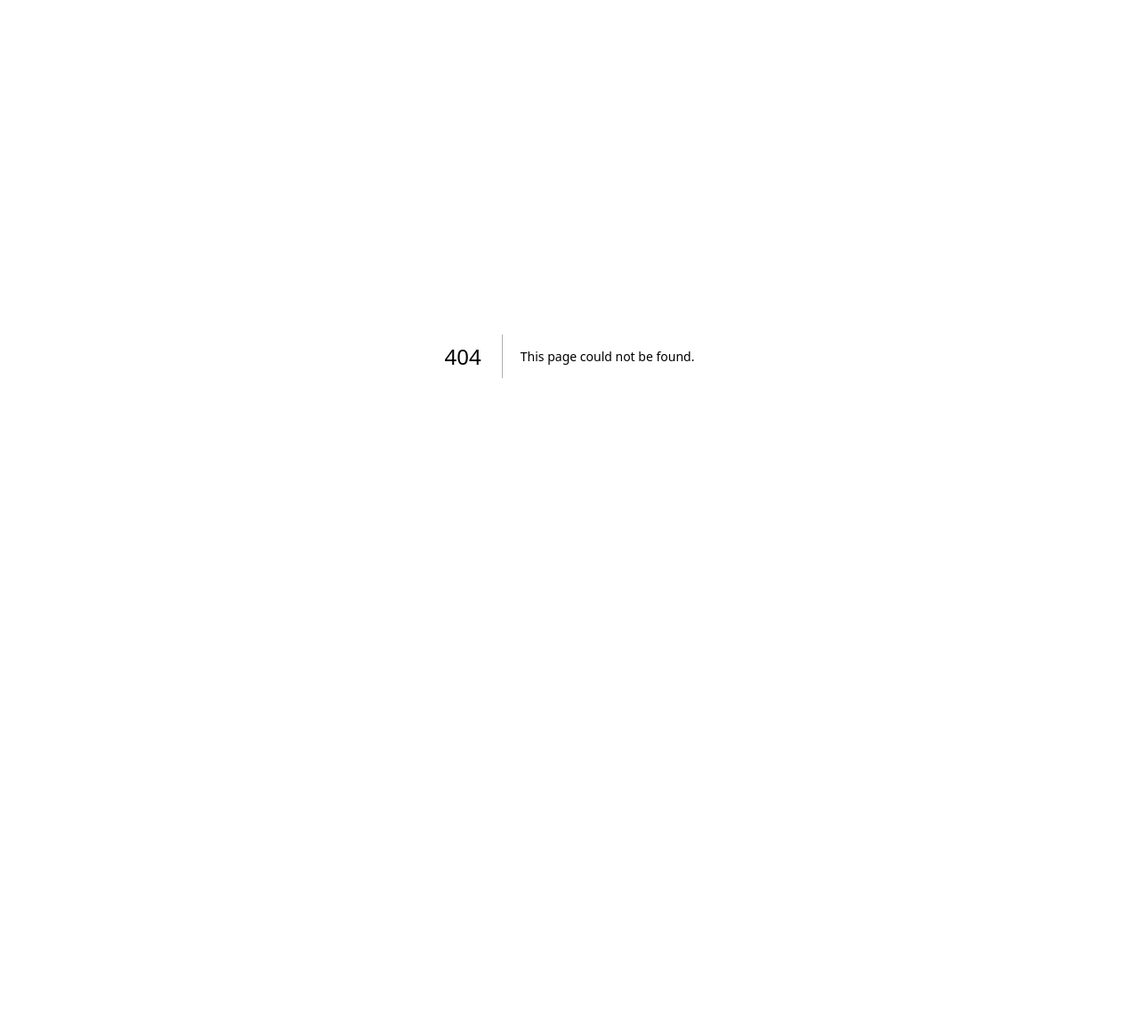
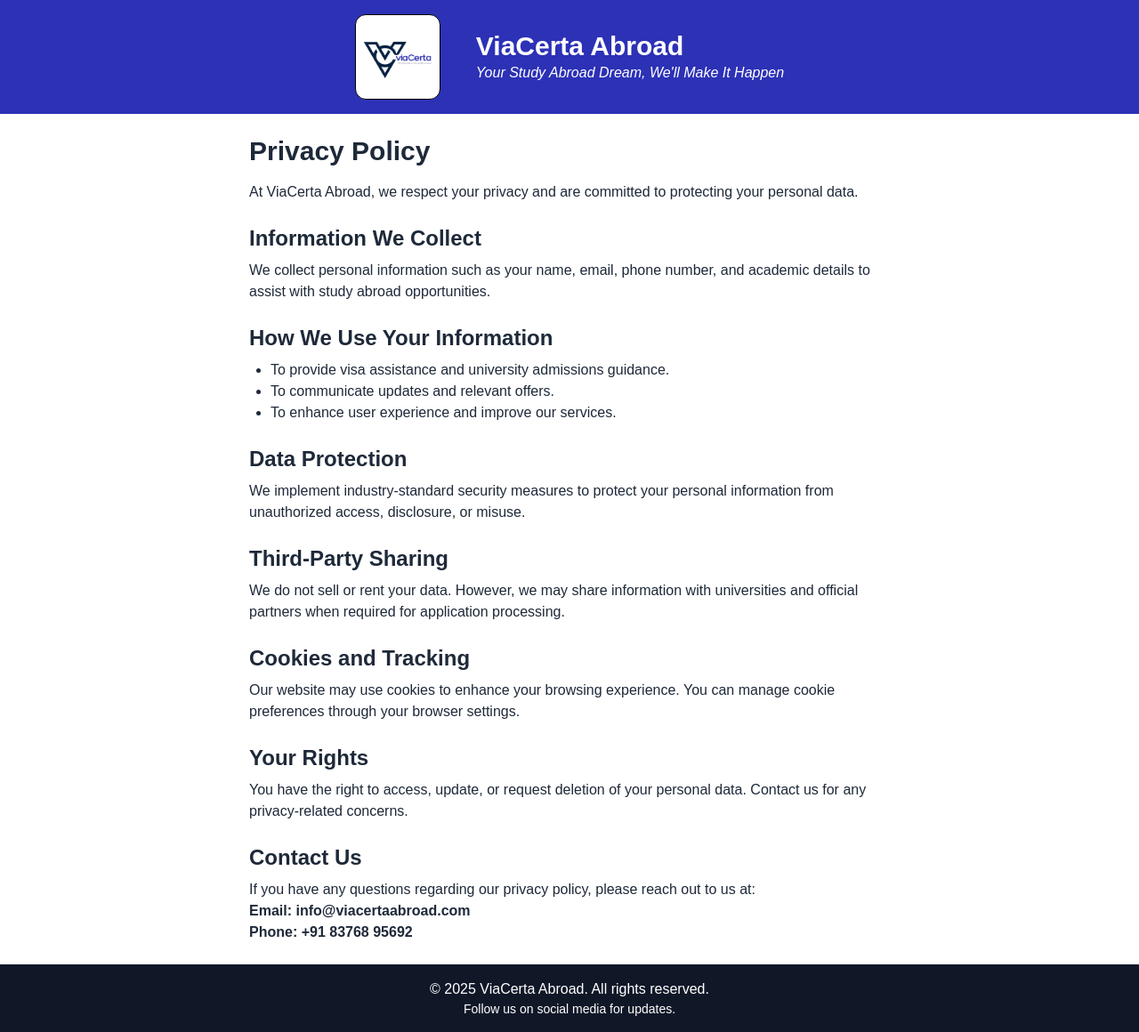
Before and after one commit to sanketkedare/viacertaabroad_main, a Next.js app: page /privacy-policy in a window 1280 px wide. Before the commit this address had no page. Shown: the whole page at 89% size. Before the commit the page ends 800 px from the top, so only its background shows below. Built offline with nearby package versions, Linux system fonts and the light colour scheme.

Commit message:
Added Privacy Policy

```diff
--- /dev/null
+++ b/src/app/privacy-policy/page.js
@@ -0,0 +1,74 @@
+import React from "react";
+
+const PrivacyPolicy = () => {
+  return (
+    <div className="flex flex-col min-h-screen">
+      <header className="flex justify-center items-center py-4 bg-[#2c31b6] gap-4 md:gap-10 px-4">
+        <img
+          className="h-16 md:h-24 rounded-xl border bg-white"
+          src="/viaCerta-logo.png"
+          alt="ViaCerta Abroad - Study Abroad Scholarships"
+        />
+        <div className="text-left">
+          <h1 className="text-2xl md:text-3xl font-bold text-white">ViaCerta Abroad</h1>
+          <small className="text-white italic md:text-base">
+            Your Study Abroad Dream, We'll Make It Happen
+          </small>
+        </div>
+      </header>
+
+      <main className="flex-grow max-w-3xl mx-auto p-6 text-gray-800">
+        <h1 className="text-3xl font-bold mb-4">Privacy Policy</h1>
+        <p className="mb-4">
+          At ViaCerta Abroad, we respect your privacy and are committed to protecting your personal data.
+        </p>
+
+        <h2 className="text-2xl font-semibold mt-6 mb-2">Information We Collect</h2>
+        <p>
+          We collect personal information such as your name, email, phone number, and academic details to assist with study abroad opportunities.
+        </p>
+
+        <h2 className="text-2xl font-semibold mt-6 mb-2">How We Use Your Information</h2>
+        <ul className="list-disc pl-6">
+          <li>To provide visa assistance and university admissions guidance.</li>
+          <li>To communicate updates and relevant offers.</li>
+          <li>To enhance user experience and improve our services.</li>
+        </ul>
+
+        <h2 className="text-2xl font-semibold mt-6 mb-2">Data Protection</h2>
+        <p>
+          We implement industry-standard security measures to protect your personal information from unauthorized access, disclosure, or misuse.
+        </p>
+
+        <h2 className="text-2xl font-semibold mt-6 mb-2">Third-Party Sharing</h2>
+        <p>
+          We do not sell or rent your data. However, we may share information with universities and official partners when required for application processing.
+        </p>
+
+        <h2 className="text-2xl font-semibold mt-6 mb-2">Cookies and Tracking</h2>
+        <p>
+          Our website may use cookies to enhance your browsing experience. You can manage cookie preferences through your browser settings.
+        </p>
+
+        <h2 className="text-2xl font-semibold mt-6 mb-2">Your Rights</h2>
+        <p>
+          You have the right to access, update, or request deletion of your personal data. Contact us for any privacy-related concerns.
+        </p>
+
+        <h2 className="text-2xl font-semibold mt-6 mb-2">Contact Us</h2>
+        <p>
+          If you have any questions regarding our privacy policy, please reach out to us at:
+        </p>
+        <p className="font-semibold">Email: info@viacertaabroad.com</p>
+        <p className="font-semibold">Phone: +91 83768 95692</p>
+      </main>
+
+      <footer className="bg-gray-900 text-white text-center p-4 mt-auto">
+        <p>&copy; {new Date().getFullYear()} ViaCerta Abroad. All rights reserved.</p>
+        <p className="text-sm">Follow us on social media for updates.</p>
+      </footer>
+    </div>
+  );
+};
+
+export default PrivacyPolicy;
```
